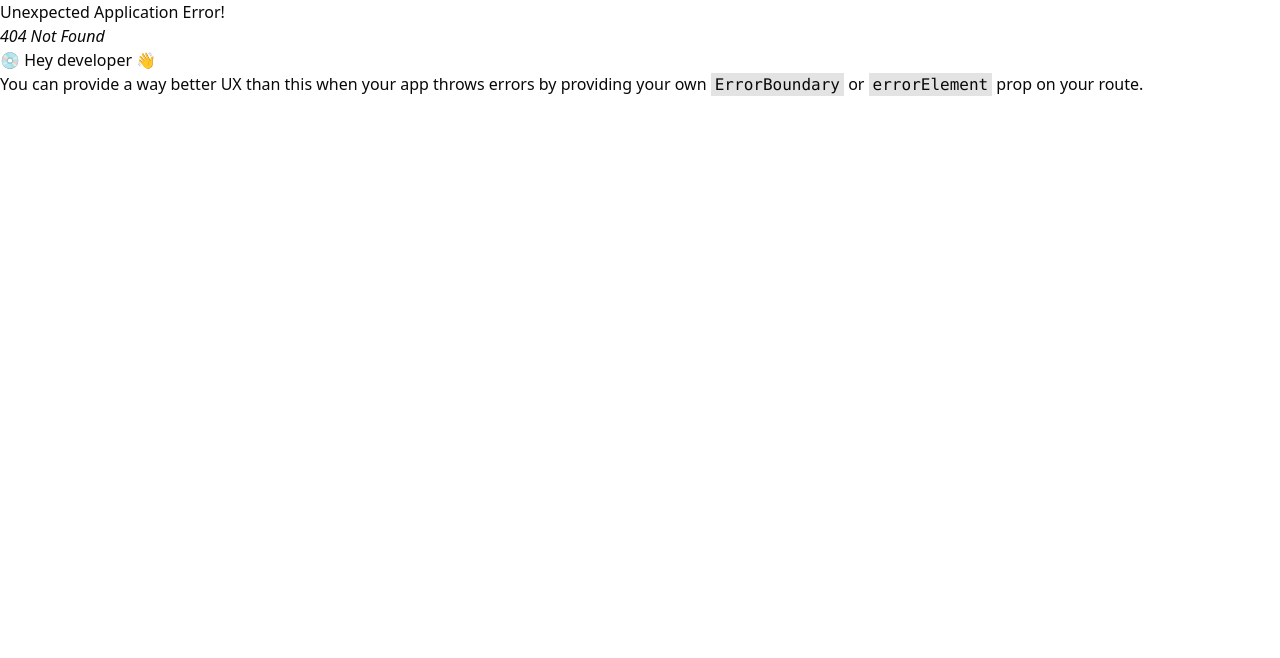
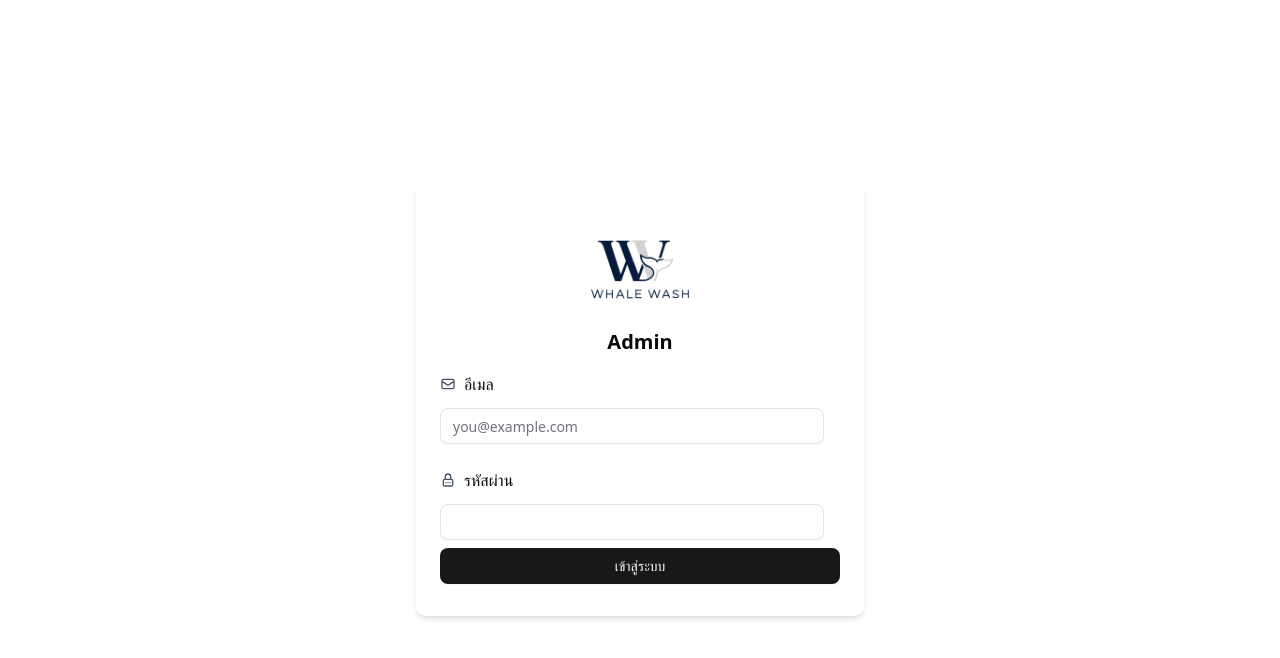
Before and after one commit to Pee-ra/Sprint2_Project3-V2, a React (Vite) app: page /adminlogin in a window 1280 px wide. Before the commit this address had no page. Shown: the top 658 px of the page. Built offline with nearby package versions, Linux system fonts and the light colour scheme.

Commit message:
created adminlogin add path

```diff
--- a/src/App.jsx
+++ b/src/App.jsx
@@ -10,6 +10,7 @@ import Login from "./views/login";
 import { createBrowserRouter, RouterProvider } from "react-router-dom";
 import LandingPage from "./views/LandingPage";
 import Register from "./views/Register";
+import AdminLogin from "./views/AdminLogin";
 
 
 const router = createBrowserRouter([
@@ -24,6 +25,10 @@ const router = createBrowserRouter([
    {
     path: "/register",
     element: <Register />,
+  },
+   {
+    path: "/adminlogin",
+    element: <AdminLogin />,
   },
 
   {
--- /dev/null
+++ b/src/views/AdminLogin.jsx
@@ -0,0 +1,44 @@
+import { TbLockPassword } from "react-icons/tb";
+import { InputWithLabel } from "../components/ui/input";
+import { Button } from "../components/ui/button";
+import { Link } from "react-router-dom";
+import { HiOutlineMail } from "react-icons/hi";
+
+const AdminLogin = () => {
+  return (
+    <div className="min-h-screen flex items-center justify-center p-6 flex-1/3 min-w-auto">
+      <div className="bg-white p-6 rounded-lg shadow-md max-w-md w-full">
+        <div className="flex justify-center items-center">
+          <img
+            className="w-30 h-auto flex justify-center items-center "
+            src="../src/assets/logotextv2.png"
+            alt="logo"
+          />
+        </div>
+
+        <h1 className="text-xl font-semibold mb-4 flex justify-center">
+          Admin
+        </h1>
+        <form>
+          <InputWithLabel
+            label="อีเมล"
+            placeholder="you@example.com"
+            type="email"
+            icon={<HiOutlineMail />}
+          />
+          <br />
+          <InputWithLabel
+            label="รหัสผ่าน"
+            type="password"
+            icon={<TbLockPassword />}
+          />
+          <div className=" flex py-2">
+            <Button className="w-full">เข้าสู่ระบบ</Button>
+          </div>
+        </form>
+      </div>
+    </div>
+  );
+};
+
+export default AdminLogin;
--- a/src/views/LandingPage.jsx
+++ b/src/views/LandingPage.jsx
@@ -12,9 +12,9 @@ const LandingPage = () => {
     <div>
         <nav className='my-6 mt-0 pb-6 mb-30 border-2 border-[#91d4dd]'>
             <ul className='flex justify-end gap-6 mt-4'>
-                <li className='border-3 p-1.5 px-6 rounded-sm hover:bg-[#91d4dd66]'>Sign In</li>
+                <li className='border-3 p-1.5 px-6 rounded-sm hover:bg-[#91d4dd66]'><Link to="/register">Sign In</Link></li>
                 <li className='border-3 p-1.5 px-6 rounded-sm bg-teal-500 hover:bg-[#023F51]'><Link to="/login">Get started</Link></li>
-                <li className='mr-6 border-3 p-1.5 px-6 rounded-sm hover:bg-[#91d4dd66]'><a href="#">Admin</a></li>
+                <li className='mr-6 border-3 p-1.5 px-6 rounded-sm hover:bg-[#91d4dd66]'><Link to="/adminlogin">Admin</Link></li>
             </ul>
         </nav>
 
--- a/src/views/Register.jsx
+++ b/src/views/Register.jsx
@@ -66,20 +66,27 @@ const Register = () => {
         {/* Right Form */}
         <div className="min-h-screen flex items-center justify-center p-6 flex-1/3 min-w-auto">
           <div className="bg-white p-6 rounded-lg shadow-md max-w-md w-full">
-            <p className="mb-4 flex justify-center">Logo</p>
+            <div className="mb-4 flex justify-center">
+              <img
+                className="w-30 h-auto flex justify-center items-center "
+                src="../src/assets/logotextv2.png"
+                alt="logo"
+              />
+            </div>
             <h1 className="text-xl font-semibold mb-2 flex justify-center">
               สมัครสมาชิก
             </h1>
             <form>
               <InputWithLabel
                 label="ชื่อ-นามสกุล"
-                placeholder="you@example.com"
+                placeholder="สวัสดี ชาวโลก"
                 type="text"
                 icon={<HiOutlineMail />}
               />
               <br />
               <InputWithLabel
                 label="อีเมล"
+                placeholder="example@email.com"
                 type="email"
                 icon={<HiOutlineMail />}
               />
@@ -90,6 +97,7 @@ const Register = () => {
               />
               <InputWithLabel
                 label="เลขที่ห้อง/ที่อยู่"
+                placeholder="A-00"
                 type=" text"
                 icon={<RiHomeSmile2Line />}
               />
@@ -113,7 +121,7 @@ const Register = () => {
               <Button className="w-full">สมัครสมาชิก</Button>
               <p className="py-2 text-xs flex justify-center gap-2">
                 มีบัญชีอยู่แล้ว?{" "}
-                <span className="text-emerald-500"> เข้าสู่ระบบ</span>
+                <span className="text-emerald-500"> <Link to="/">เข้าสู่ระบบ</Link></span>
               </p>
             </form>
           </div>
```
